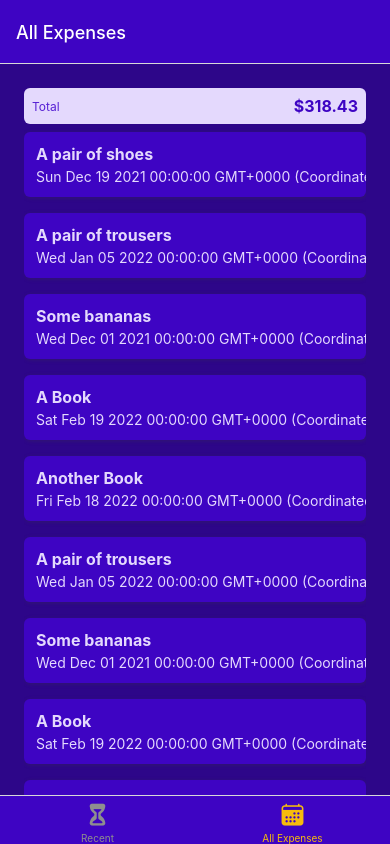
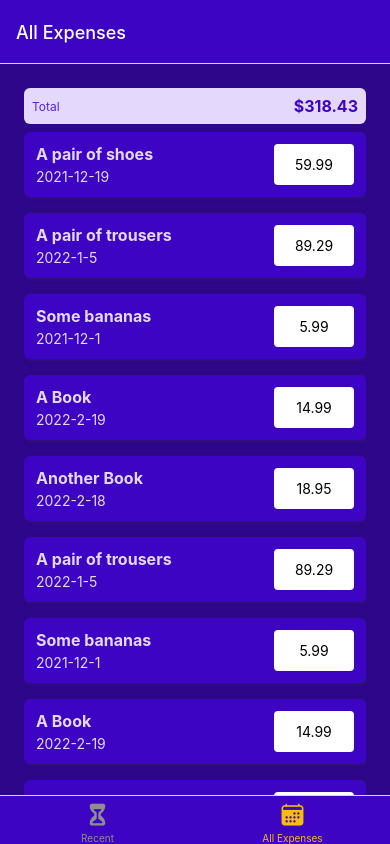
Before and after one commit to Consciously/con-react-native-expensetracker, a React Native app: screen /AllExpenses in a window 390 px wide. Built offline with nearby package versions, Linux system fonts and the light colour scheme.

Commit message:
create date function for expenses

```diff
--- a/components/ExpensesOutput/ExpenseItem.js
+++ b/components/ExpensesOutput/ExpenseItem.js
@@ -1,5 +1,6 @@
 import { Pressable, Text, View, StyleSheet } from 'react-native';
 import { GlobalStyles } from '../../contstants/styles';
+import { getFormattedDate } from '../../util/date';
 
 const ExpenseItem = ({ description, amount, date }) => {
 	return (
@@ -9,10 +10,10 @@
 					<Text style={[styles.textBase, styles.description]}>
 						{description}
 					</Text>
-					<Text style={styles.textBase}>{date.toString()}</Text>
+					<Text style={styles.textBase}>{getFormattedDate(date)}</Text>
 				</View>
 				<View style={styles.amountContainer}>
-					<Text style={amount}>{amount}</Text>
+					<Text style={amount}>{amount.toFixed(2)}</Text>
 				</View>
 			</View>
 		</Pressable>
@@ -49,7 +50,8 @@
 		backgroundColor: 'white',
 		justifyContent: 'center',
 		alignItems: 'center',
-		borderRadius: 4
+		borderRadius: 4,
+		minWidth: 80
 	},
 	amount: {
 		color: GlobalStyles.colors.primary500,
--- /dev/null
+++ b/util/date.js
@@ -0,0 +1,3 @@
+export const getFormattedDate = date => {
+	return `${date.getFullYear()}-${date.getMonth() + 1}-${date.getDate()}`;
+};
```
